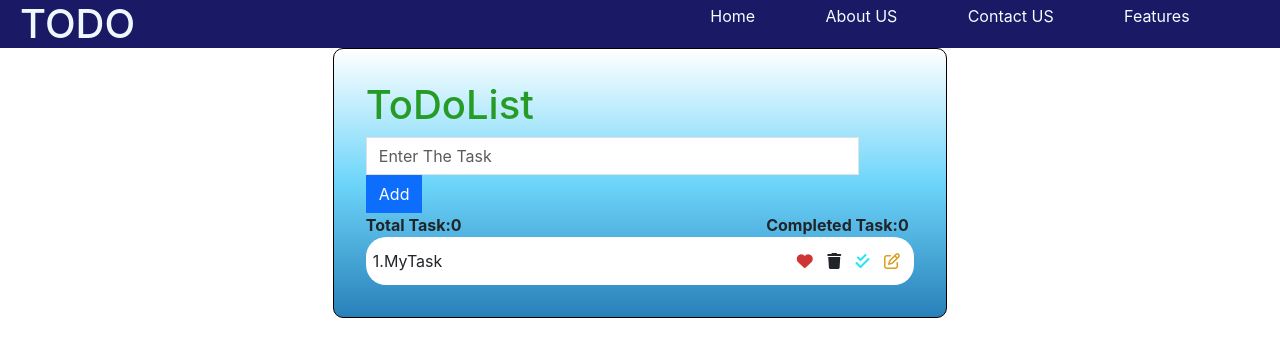
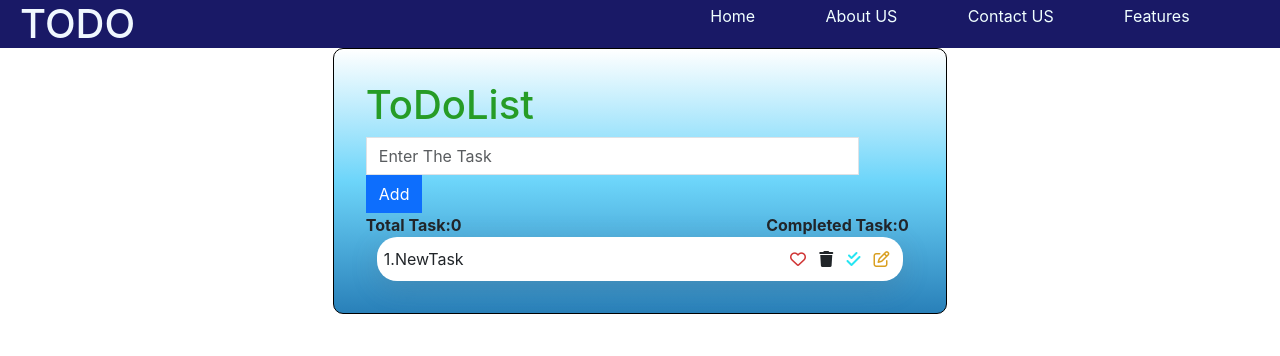
Before and after one commit to Shubhamnaik01/TODO, a React (Create React App) app: page / in a window 1280 px wide. Shown: the top 356 px of the page. Built offline with nearby package versions, Linux system fonts and the light colour scheme.

Commit message:
added state

```diff
--- a/src/CSS/taskForm.css
+++ b/src/CSS/taskForm.css
@@ -47,18 +47,25 @@ input[type="text"]:focus{
 }
 
 .listbox{
-    width: 100%;
+    width: 96%;
     background-color: white;
     height: max-content;
     margin: auto;
-    padding: 12px 7px;
+    padding: 10px 7px;
     border-radius: 20px;
+    box-shadow: rgba(100, 100, 111, 0.2) 0px 7px 29px 0px;
 }
-
+i:hover{
+    cursor: pointer;
+}
 .list{
-    /* display: flex;
-    justify-content: space-between; */
     width: 100%;
+}
+.fa-heart{
+    font-weight: 100;
+}
+.fa-heart:hover{
+    font-weight: 500;
 }
 #heart{
     color: #d03535;
--- a/src/Components/taskForm.jsx
+++ b/src/Components/taskForm.jsx
@@ -4,7 +4,7 @@ import "../CSS/taskForm.css"
 function TaskForm(){
     const [totalCount,setTotalCount] = useState(0);
     const [completed,setCompletedTask] = useState(0);
-    const [taskList,setTaskList] = useState([]);
+    const [taskList,setTaskList] = useState([{task:"NewTask",Completed:false}]);
     return(
         <div>
             <div className="container">
@@ -17,13 +17,22 @@ function TaskForm(){
                 </div>
                 <div className="listbox">
                     <div className="list d-flex justify-content-between">
-                        <div>1.MyTask</div>
+                        {
+                            taskList.map((ele,ind)=>{
+                                return (
+                                    <>
+                                    <div>{ind+1}.{ele.task}</div>
                                     <div className="d-flex justify-content-around align-items-center" style={{width:"22%"}}>
                                         <i class="fa-solid fa-heart" id="heart"></i>
                                         <i class="fa-solid fa-trash"></i>
                                         <i class="fa-solid fa-check-double" style={{color: '#26e5f2'}}></i>
                                         <i class="fa-regular fa-pen-to-square" style={{color: '#d99f20'}}></i>
                                     </div>
+                                    </>
+                                )
+                            })
+                        }
+
                     </div>
                 </div>
             </div>
```
Lines whose indentation alone changed are shown as unchanged.
